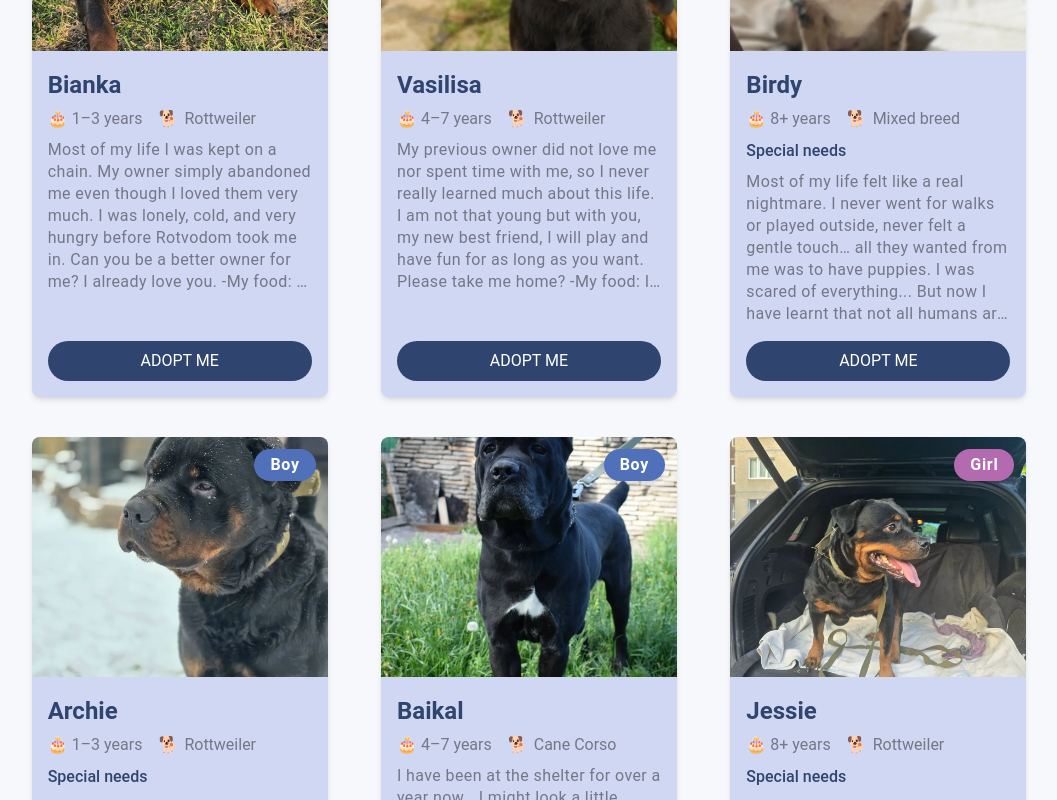
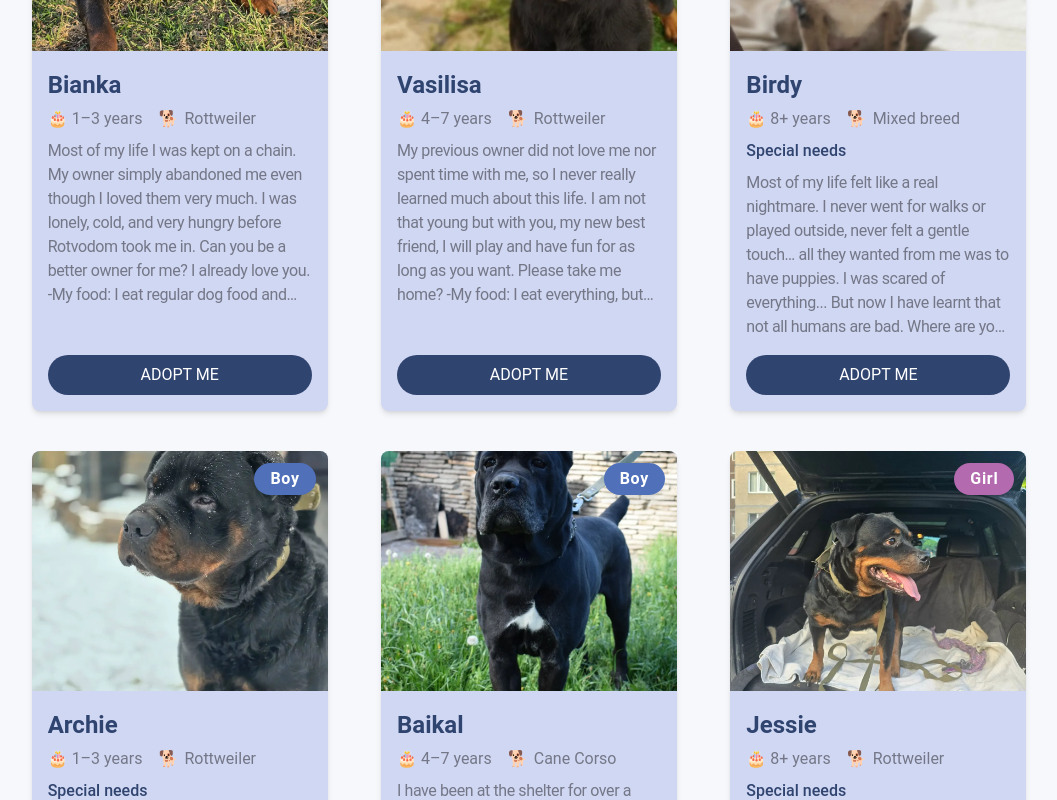
Before and after one commit to bavayra/dog-shelter, a React (Vite) app: page / in a window 1280 px wide. Shown: the part 1720-2520 px from the top of the page, without its empty margins (111-1168 px from the left). Built offline with nearby package versions, Linux system fonts and the light colour scheme; a web font is replaced by a local one.

Commit message:
style(dogCard-390): changed decription's leading to normal

```diff
--- a/src/features/DogCard.tsx
+++ b/src/features/DogCard.tsx
@@ -83,7 +83,7 @@ const DogCard = memo((dog: Dog) => {
             </div>
           )}
           <div className="3xl:mb-8 4xl:mb-6 5xl:mb-2 mb-4 shrink overflow-hidden">
-            <div className="typography-small 3xl:text-lg 3xl:tracking-tighter 3xl:px-3 3xl:leading-relaxed 5xl:text-2xl 6xl:text-xl tablet-sm:text-lg 3xl:line-clamp-8 5xl:line-clamp-6 2xl:line-clamp-auto 4xl:line-clamp-10 line-clamp-5 text-left text-sm tracking-wide sm:text-base md:text-base lg:line-clamp-7 2xl:p-2">
+            <div className="typography-small 3xl:text-lg 3xl:tracking-tighter 3xl:px-3 3xl:leading-relaxed 5xl:text-2xl 6xl:text-xl tablet-sm:text-lg 3xl:line-clamp-8 5xl:line-clamp-6 2xl:line-clamp-auto 4xl:line-clamp-10 line-clamp-5 text-left text-sm leading-normal tracking-tight sm:text-base md:text-base lg:line-clamp-7 2xl:p-2">
               {description.join(' ')}
             </div>
           </div>
```
